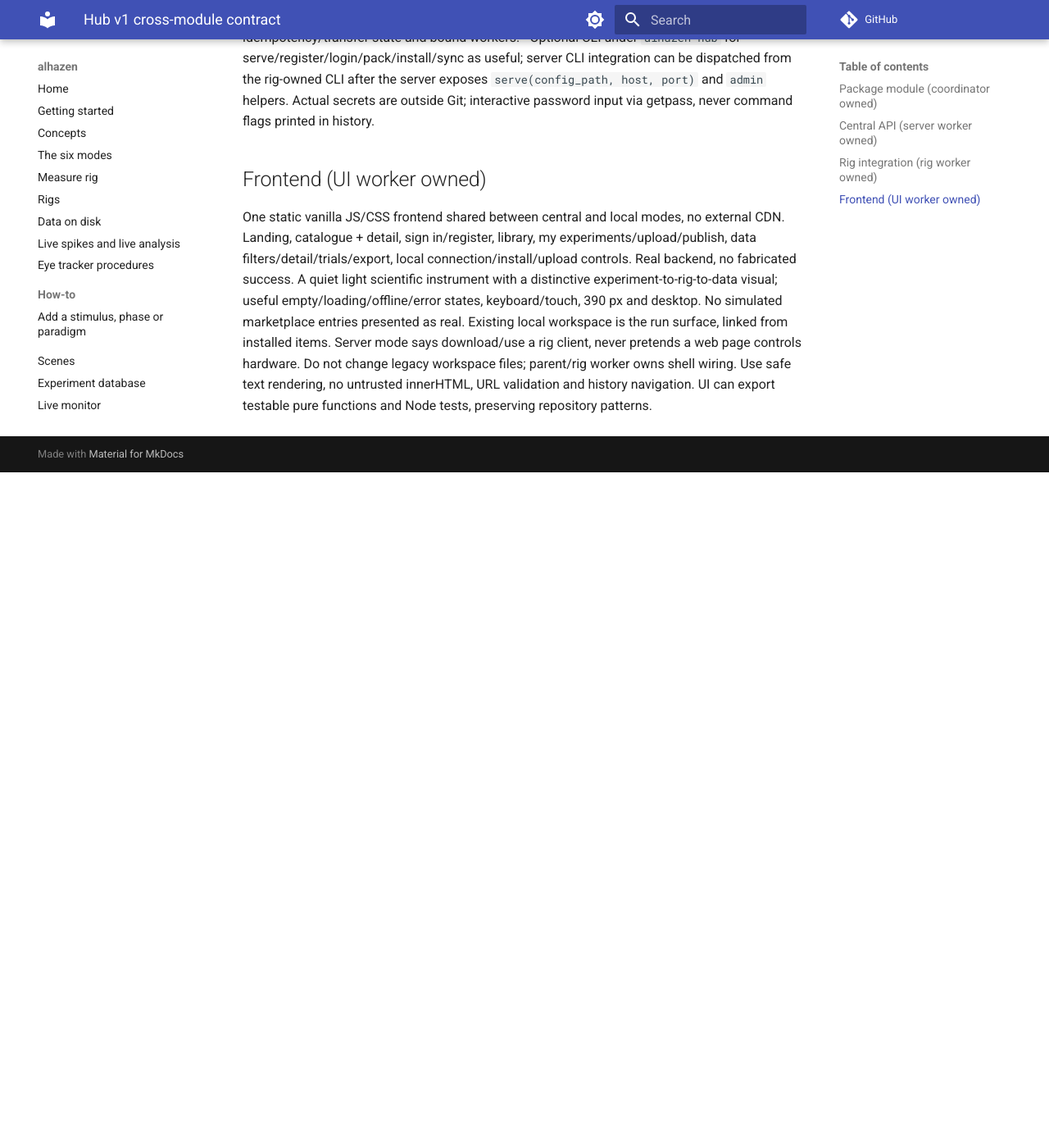
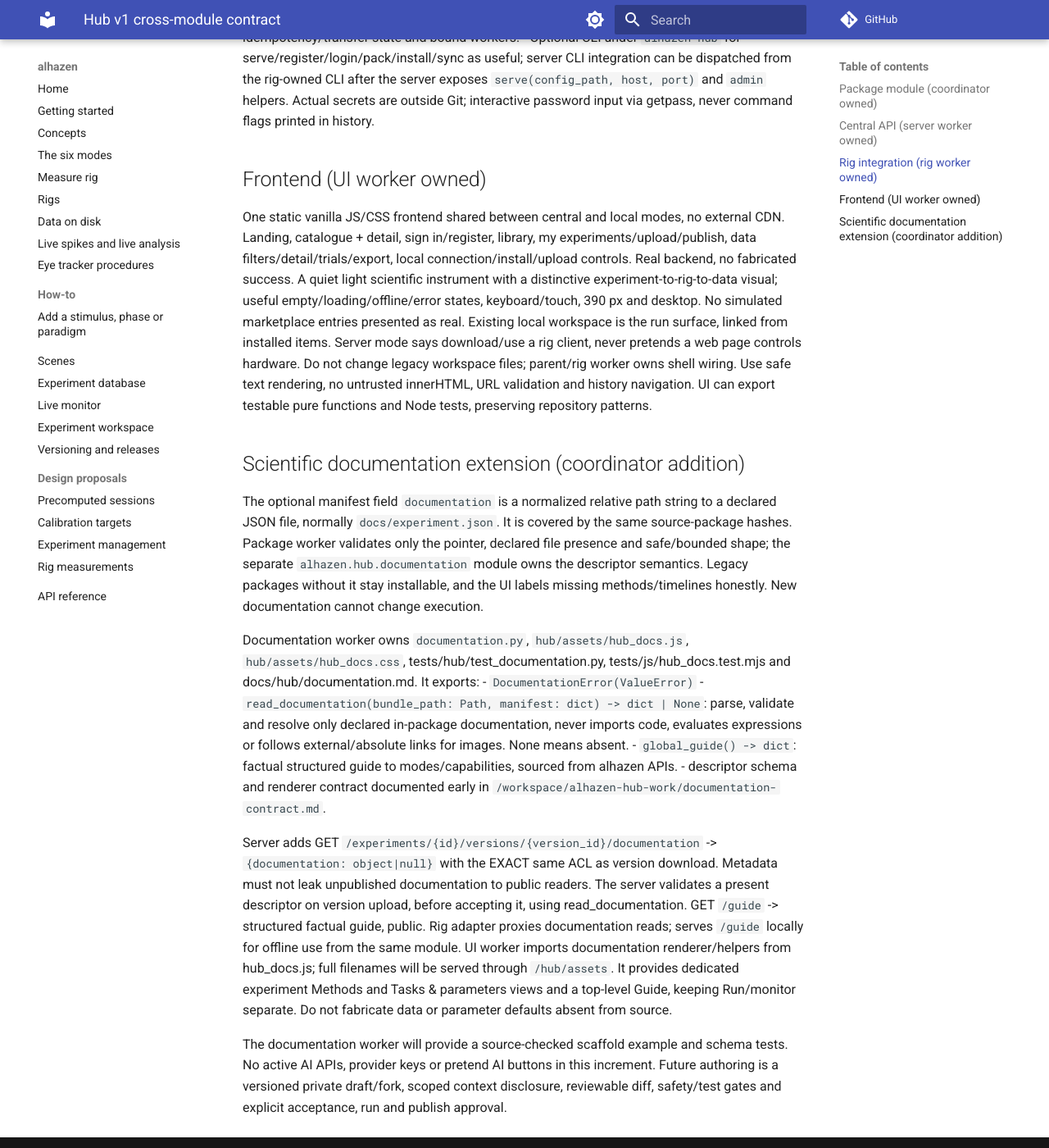
Before and after one commit to sh4r11f/alhazen, an MkDocs documentation site: the page built from docs/hub/api-contract.md, in a window 1280 px wide and 1400 px high, scrolled down 3376 px. Shown: the whole window at 82% size. Built offline with MkDocs 1.6.1 and Material for MkDocs 9.7.7, drawn with Linux system fonts in a browser that asks for light colours; comment, search, counter and statistics services are not loaded; before the commit the page ends 3952 px from its top, so only the background shows below that.

Commit message:
Specify versioned scientific methods and task diagrams; reserve AI authoring phase

```diff
--- a/docs/hub/api-contract.md
+++ b/docs/hub/api-contract.md
@@ -54,3 +54,16 @@
 
 ## Frontend (UI worker owned)
 One static vanilla JS/CSS frontend shared between central and local modes, no external CDN. Landing, catalogue + detail, sign in/register, library, my experiments/upload/publish, data filters/detail/trials/export, local connection/install/upload controls. Real backend, no fabricated success. A quiet light scientific instrument with a distinctive experiment-to-rig-to-data visual; useful empty/loading/offline/error states, keyboard/touch, 390 px and desktop. No simulated marketplace entries presented as real. Existing local workspace is the run surface, linked from installed items. Server mode says download/use a rig client, never pretends a web page controls hardware. Do not change legacy workspace files; parent/rig worker owns shell wiring. Use safe text rendering, no untrusted innerHTML, URL validation and history navigation. UI can export testable pure functions and Node tests, preserving repository patterns.
+
+## Scientific documentation extension (coordinator addition)
+The optional manifest field `documentation` is a normalized relative path string to a declared JSON file, normally `docs/experiment.json`. It is covered by the same source-package hashes. Package worker validates only the pointer, declared file presence and safe/bounded shape; the separate `alhazen.hub.documentation` module owns the descriptor semantics. Legacy packages without it stay installable, and the UI labels missing methods/timelines honestly. New documentation cannot change execution.
+
+Documentation worker owns `documentation.py`, `hub/assets/hub_docs.js`, `hub/assets/hub_docs.css`, tests/hub/test_documentation.py, tests/js/hub_docs.test.mjs and docs/hub/documentation.md. It exports:
+- `DocumentationError(ValueError)`
+- `read_documentation(bundle_path: Path, manifest: dict) -> dict | None`: parse, validate and resolve only declared in-package documentation, never imports code, evaluates expressions or follows external/absolute links for images. None means absent.
+- `global_guide() -> dict`: factual structured guide to modes/capabilities, sourced from alhazen APIs.
+- descriptor schema and renderer contract documented early in `/workspace/alhazen-hub-work/documentation-contract.md`.
+
+Server adds GET `/experiments/{id}/versions/{version_id}/documentation` -> `{documentation: object|null}` with the EXACT same ACL as version download. Metadata must not leak unpublished documentation to public readers. The server validates a present descriptor on version upload, before accepting it, using read_documentation. GET `/guide` -> structured factual guide, public. Rig adapter proxies documentation reads; serves `/guide` locally for offline use from the same module. UI worker imports documentation renderer/helpers from hub_docs.js; full filenames will be served through `/hub/assets`. It provides dedicated experiment Methods and Tasks & parameters views and a top-level Guide, keeping Run/monitor separate. Do not fabricate data or parameter defaults absent from source.
+
+The documentation worker will provide a source-checked scaffold example and schema tests. No active AI APIs, provider keys or pretend AI buttons in this increment. Future authoring is a versioned private draft/fork, scoped context disclosure, reviewable diff, safety/test gates and explicit acceptance, run and publish approval.
```
Also changed, not shown: docs/hub/design.md (+12 -0 lines).
